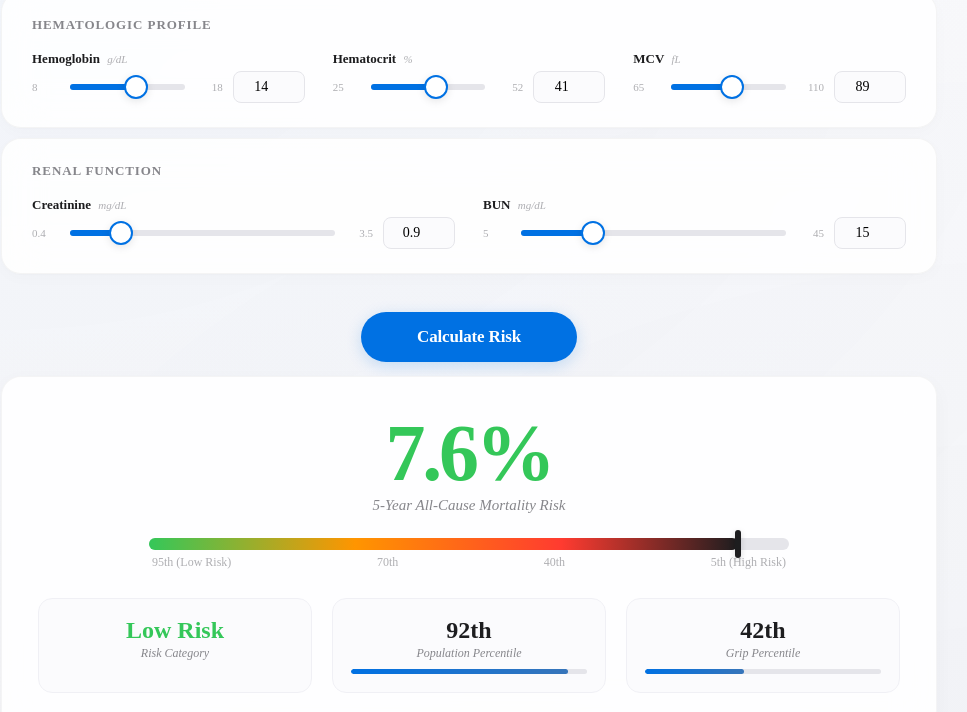
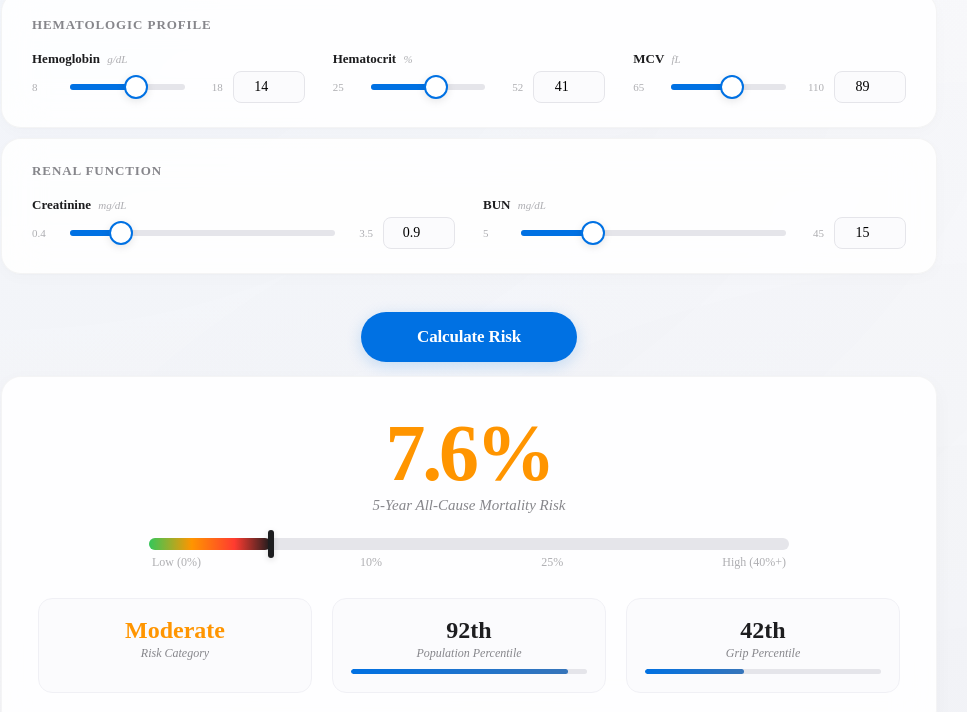
Before and after one commit to hujie-lab/mortality-risk-calculator, a plain HTML site: page index.html in a window 1280 px wide. Both pictures are taken after a click on the button "Calculate Risk". Shown: the part 328-1040 px from the top of the page, without its empty margins (171-1138 px from the left). Drawn offline with Linux system fonts and the light colour scheme.

Commit message:
Fix gauge direction: absolute risk drives bar length, not percentile

```diff
--- a/index.html
+++ b/index.html
@@ -86,7 +86,7 @@ select{width:100%;padding:8px 12px;border:1.5px solid #E5E5EA;border-radius:8px;
 <div class="result" id="result">
 <div class="result-card">
 <div class="big-number" id="riskVal">--</div><div class="big-label">5-Year All-Cause Mortality Risk</div>
-<div class="gauge-section"><div class="gauge-outer"><div class="gauge-bar"><div class="gauge-fill" id="gFill" style="width:0%"></div><div class="gauge-marker" id="gMarker" style="left:0%"></div></div><div class="gauge-labels"><span>95th (Low Risk)</span><span>70th</span><span>40th</span><span>5th (High Risk)</span></div></div></div>
+<div class="gauge-section"><div class="gauge-outer"><div class="gauge-bar"><div class="gauge-fill" id="gFill" style="width:0%"></div><div class="gauge-marker" id="gMarker" style="left:0%"></div></div><div class="gauge-labels"><span>Low (0%)</span><span>10%</span><span>25%</span><span>High (40%+)</span></div></div></div>
 <div class="stats-row">
 <div class="stat-box"><div class="val" id="catLabel" style="color:#1D1D1F">--</div><div class="lbl">Risk Category</div></div>
 <div class="stat-box"><div class="val" id="percentileLabel">--</div><div class="lbl">Population Percentile</div><div class="pct-bar"><div class="pct-fill" id="percentileFill" style="width:0%"></div></div></div>
@@ -110,10 +110,11 @@ function calc(){
   var risk=1-Math.pow(0.915,Math.exp(lp));var pct=Math.max(0.1,Math.round(risk*1000)/10);
   document.getElementById('result').style.display='block';
   var el=document.getElementById('riskVal');animateValue(el,parseFloat(el.textContent)||0,pct,600);
-  var perc=Math.round((1-risk)*100);perc=Math.max(2,Math.min(98,perc));
-  el.style.color=perc>90?'#34C759':perc>70?'#FF9500':perc>40?'#FF3B30':'#1D1D1F';
-  document.getElementById('gMarker').style.left=perc+'%';document.getElementById('gFill').style.width=perc+'%';
-  var cat=perc>90?'Low Risk':perc>70?'Moderate':perc>40?'Elevated':'High';var catEl=document.getElementById('catLabel');catEl.textContent=cat;catEl.style.color=perc>90?'#34C759':perc>70?'#FF9500':perc>40?'#FF3B30':'#1D1D1F';
+  var perc=Math.round((1-risk)*100);perc=Math.max(1,Math.min(99,perc));
+  var gp=pct*2.5;gp=Math.max(2,Math.min(98,gp));
+  el.style.color=pct<5?'#34C759':pct<12?'#FF9500':pct<22?'#FF3B30':'#1D1D1F';
+  document.getElementById('gMarker').style.left=gp+'%';document.getElementById('gFill').style.width=gp+'%';
+  var cat=pct<5?'Low Risk':pct<12?'Moderate':pct<22?'Elevated':'High';var catEl=document.getElementById('catLabel');catEl.textContent=cat;catEl.style.color=pct<5?'#34C759':pct<12?'#FF9500':pct<22?'#FF3B30':'#1D1D1F';
   document.getElementById('percentileLabel').textContent=perc+'th';document.getElementById('percentileFill').style.width=perc+'%';
   var gPct=Math.round((g-15)/40*100);gPct=Math.max(2,Math.min(98,gPct));document.getElementById('gripLabel').textContent=gPct+'th';document.getElementById('gripPctFill').style.width=gPct+'%';
   document.getElementById('result').scrollIntoView({behavior:'smooth',block:'center'});
```
